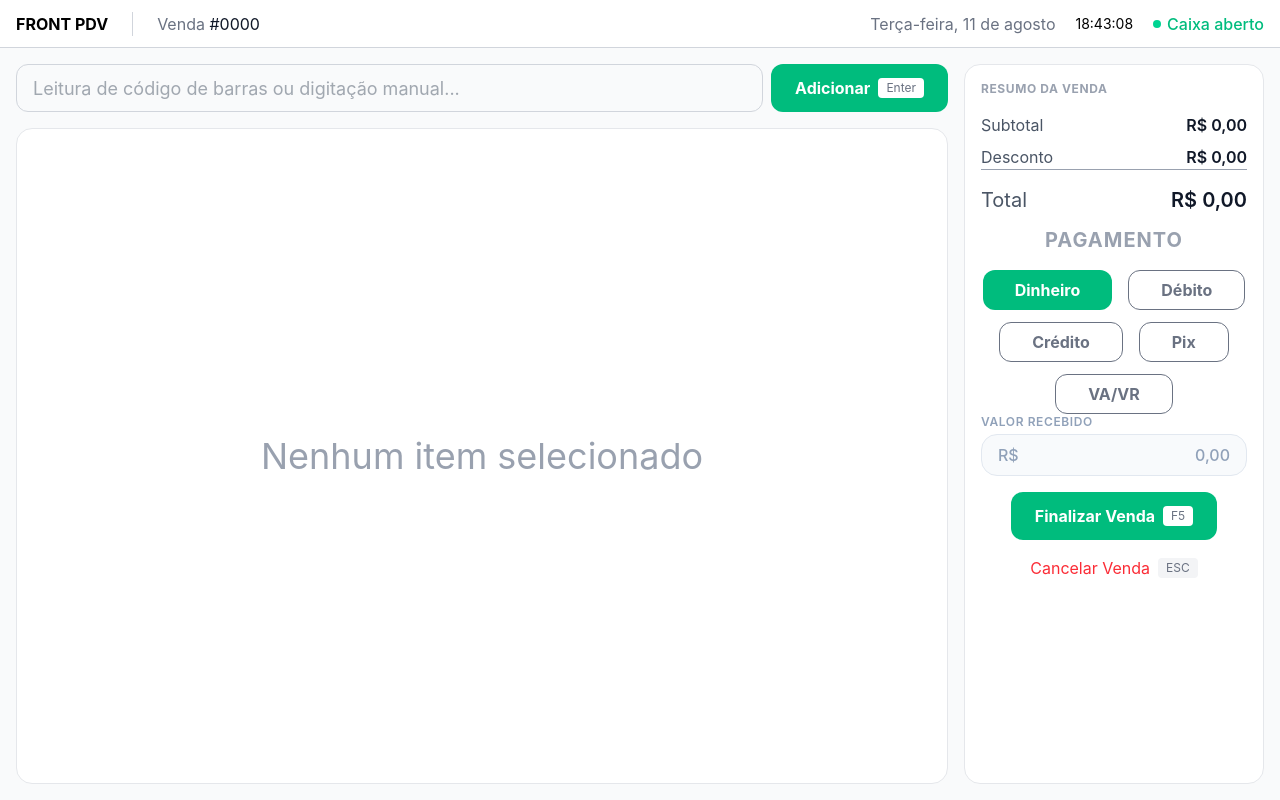
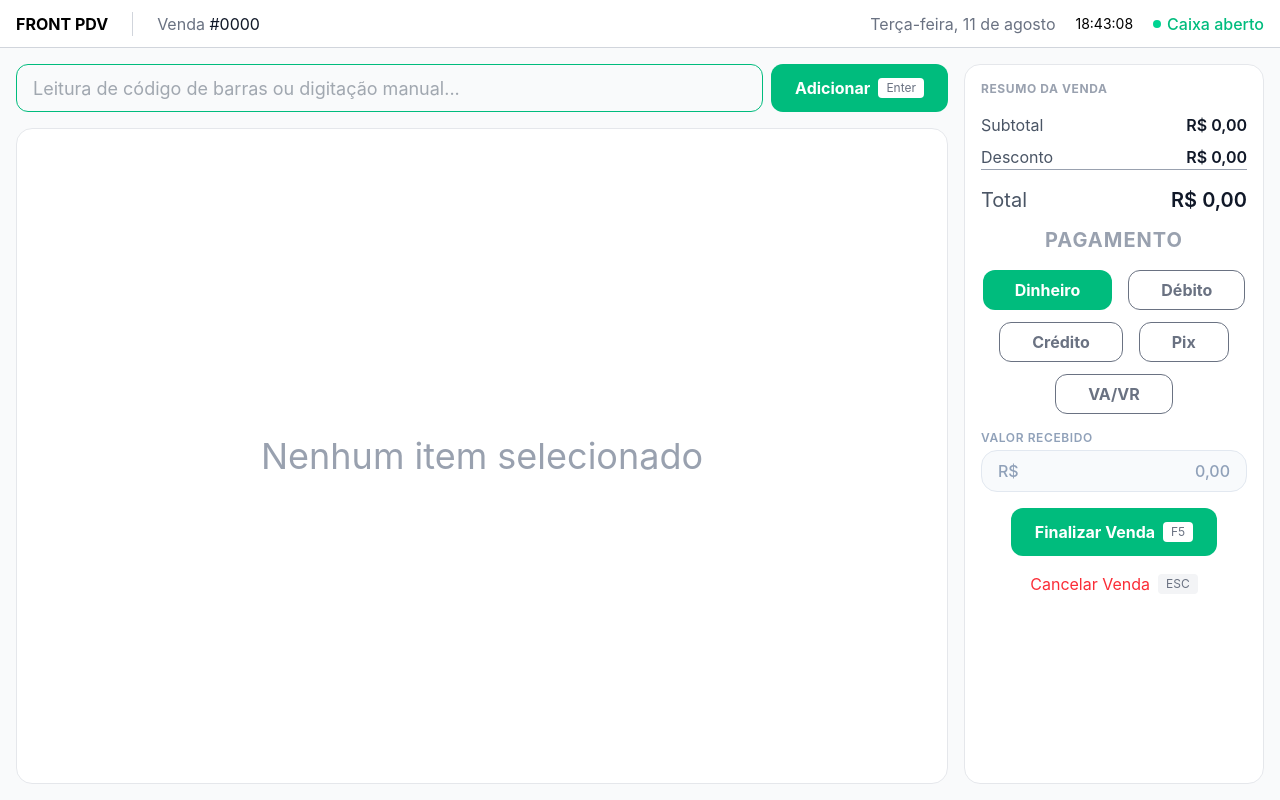
Before and after one commit to lucaszpsilva/front-pdv, a React (Vite) app: page / in a window 1280 px wide. Built offline with nearby package versions, Linux system fonts and the light colour scheme.

Commit message:
Feat: add barCode function and fix UI bugs

```diff
--- a/src/App.tsx
+++ b/src/App.tsx
@@ -20,6 +20,15 @@ export const App = () => {
   const dataBruta = formatadorData.format(dataAtual);
   const dataFormatada = dataBruta.charAt(0).toUpperCase() + dataBruta.slice(1);
   const horaFormatada = dataAtual.toLocaleTimeString("pt-BR");
+
+  const [barCode, setBarcode] = useState("");
+
+  const handleSubmit = (e: React.FormEvent) => {
+    e.preventDefault();
+    if (!barCode.trim()) return;
+    console.log("Código lido pelo Leitor: ", barCode);
+    setBarcode("");
+  };
 
   return (
     <main className="bg-gray-50 w-screen h-screen flex flex-col overflow-hidden">
@@ -44,20 +53,25 @@ export const App = () => {
         {/* COLUNA DA ESQUERDA (Tabela de Produtos e Busca) - Ocupa 8 ou 9 colunas de 12 */}
         <section className="col-span-8 lg:col-span-9 flex flex-col h-full gap-4">
           {/* Input + Botão */}
-          <div className="flex gap-2">
+          <form onSubmit={handleSubmit} className="flex gap-2">
             <input
               type="text"
+              value={barCode}
+              onChange={(e) => setBarcode(e.target.value)}
               className="flex-1 h-12 px-4 text-gray-600 text-lg rounded-xl border border-gray-300 focus:border-emerald-500 outline-none transition"
               placeholder="Leitura de código de barras ou digitação manual..."
+              autoFocus
             />
-            <button className="px-6 h-12 bg-emerald-500 hover:bg-emerald-600 rounded-xl font-bold text-white flex items-center justify-center gap-2 cursor-pointer transition">
+            <button
+              type="submit"
+              className="px-6 h-12 bg-emerald-500 hover:bg-emerald-600 rounded-xl font-bold text-white flex items-center justify-center gap-2 cursor-pointer transition"
+            >
               Adicionar
               <span className="px-2 py-0.5 text-xs font-normal rounded bg-white text-gray-500">
                 Enter
               </span>
             </button>
-          </div>
-
+          </form>
           {/* Área da Tabela de Itens (Ocupa todo o resto da altura disponível) */}
           <div className="flex-1 bg-white border border-gray-200 rounded-2xl p-4 flex flex-col justify-center items-center text-gray-400">
             {/* O componente da Tabela ou estado "Nenhum item" entra aqui */}
@@ -110,7 +124,7 @@ export const App = () => {
                 VA/VR
               </button>
             </div>
-            <div className="flex flex-col gap-1 w-full max-w-xs">
+            <div className="flex flex-col mt-4 gap-1 w-full max-w-xs">
               {/* Label superior */}
               <label className="text-xs font-semibold text-slate-400 tracking-wider uppercase">
                 Valor Recebido
```
